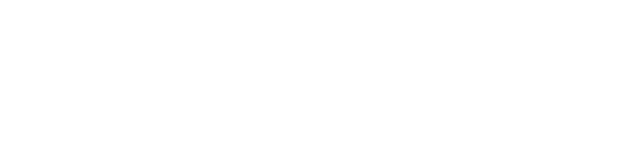
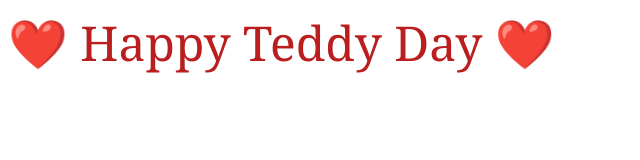
Before and after one commit to 1-Daisy-8/teddy-bear, a plain HTML site: page Teddy Bear/index.html in a window 1280 px wide. Shown: the whole page, without its empty margins (0-640 px from the left). Drawn offline with Linux system fonts and the light colour scheme.

Commit message:
Update index.html

```diff
--- a/Teddy Bear/index.html
+++ b/Teddy Bear/index.html
@@ -5,8 +5,22 @@
     <meta name="viewport" content="width=device-width, initial-scale=1.0">
     <title>Teddy Bear</title>
     <link rel="stylesheet" href="style.css">
+    <style>
+        .wishes{
+            position:absolute;
+            top:10px;
+            align-items: center;
+            font-size: xxx-large;
+            color: rgb(186, 30, 30);
+            font-family:Cambria, Cochin, Georgia, Times, 'Times New Roman', serif ;
+
+        }
+    </style>
 </head>
 <body>
     <div class="teddy-bear"></div>
+    <div class="wishes">
+        ❤️ Happy Teddy Day ❤️
+    </div>
 </body>
 </html>
```
